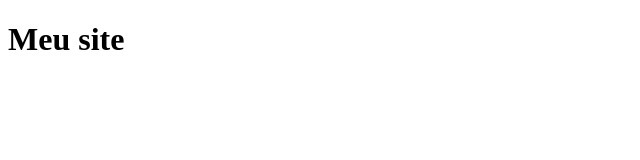
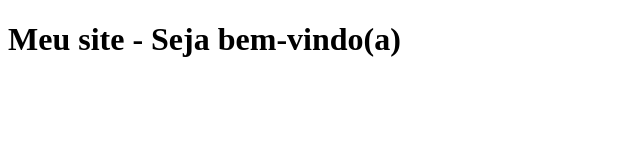
Before and after one commit to PedroHenriqueVidal/teste-git, a plain HTML site: page index.html in a window 1280 px wide. Shown: the whole page, without its empty margins (0-640 px from the left). Drawn offline with Linux system fonts and the light colour scheme.

Commit message:
Melhoria no título

```diff
--- a/index.html
+++ b/index.html
@@ -6,6 +6,6 @@
     <title>Document</title>
 </head>
 <body>
-    <h1>Meu site</h1>
+    <h1>Meu site - Seja bem-vindo(a)</h1>
 </body>
 </html>
```
